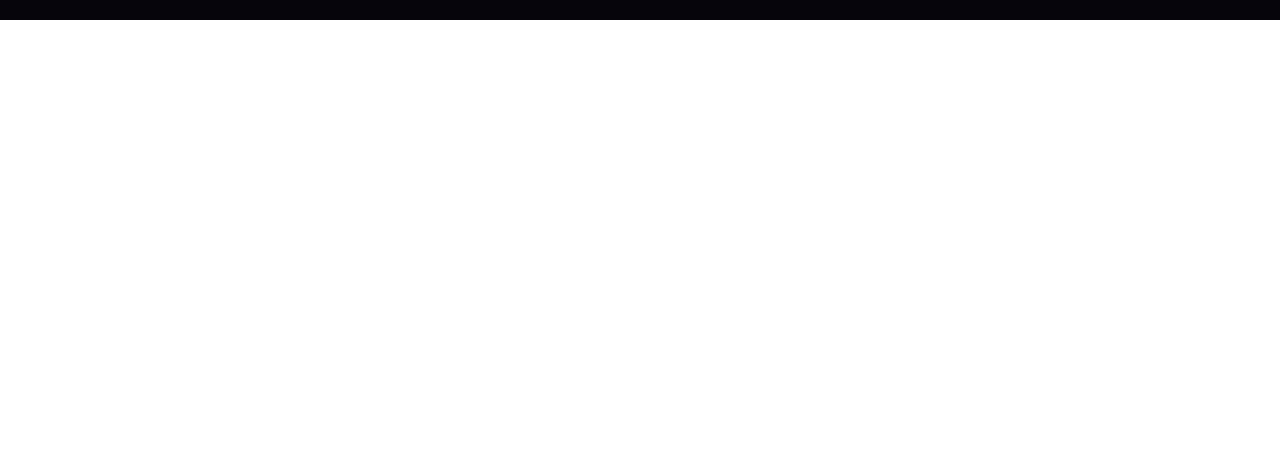
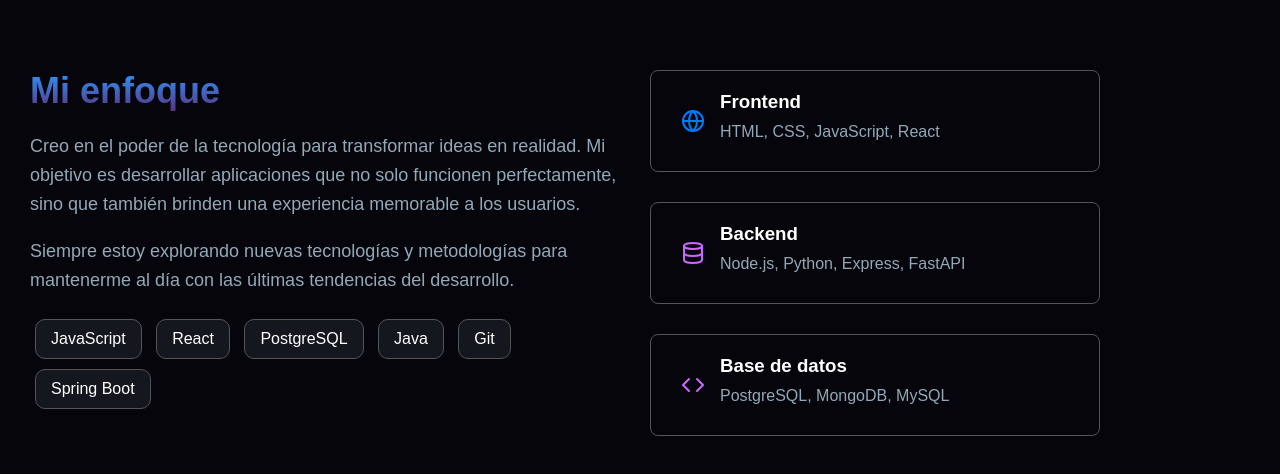
Before and after one commit to andres-brinez/aboutMe, a plain HTML site: page index.html in a window 1280 px wide. Shown: the part 1028-1502 px from the top of the page. Before the commit the page ends 1048 px from the top, so only its background shows below. Drawn offline with Linux system fonts and the light colour scheme.

Commit message:
Se refactoriza el código y se agrega la secccion de skills

```diff
--- a/css/style.css
+++ b/css/style.css
@@ -11,6 +11,7 @@
 
 body {
     font-family: 'Poppins', sans-serif;
+    background-color: var(--background-color);
 }
 
 .hero {
@@ -25,7 +26,6 @@ body {
     text-align: center;
     padding: 15px 0px;
     position: relative;
-    /* Para el posicionamiento del overlay */
 
 }
 
@@ -36,9 +36,7 @@ body {
     right: 0;
     bottom: 0;
     background: rgba(0, 0, 0, 0.7);
-    /* Fondo negro semi-transparente más oscuro */
     z-index: 1;
-    /* Asegura que el overlay esté por encima de la imagen de fondo */
 }
 
 
@@ -53,7 +51,6 @@ body {
 
 .text-primary {
     color: #007BFF;
-    /* Azul */
     margin-left: 15px;
 }
 
@@ -97,7 +94,6 @@ body {
 .description {
     font-size: 25px;
     margin-bottom: 40px;
-    /* Asegura que la descripción esté por encima del overlay */
     z-index: 2;
     position: relative;
     color:#4d5560 ;
@@ -116,9 +112,7 @@ body {
     font-weight: 500px;
     transition: all 0.3s ease;
     position: relative;
-    /* Para el apilamiento */
     z-index: 2;
-    /* Asegura que los botones estén por encima del overlay */
 }
 
 .btn-primary {
@@ -136,16 +130,15 @@ body {
 .btn-primary:hover,
 .btn-secondary:hover {
     box-shadow: 0 0 10px rgba(0, 123, 255, 0.5);
-    /* Efecto de sombra azul */
 }
 
 .social-media {
     z-index: 2;
     position: relative;
-    display: flex; /* Utiliza flexbox para alinear los íconos */
-    justify-content: center; /* Centra los íconos horizontalmente */
-    gap: 20px; /* Espaciado entre los íconos */
-    margin-top: 30px; /* Margen superior para separar de otros elementos */
+    display: flex;
+    justify-content: center;
+    gap: 20px;
+    margin-top: 30px;
 }
 .social-media a {
     margin: 0 10px;
@@ -155,14 +148,14 @@ body {
 }
 
 .social-icon {
-    background-color: #07060c; /* Fondo del botón */
-    border: 1px solid #59517c; /* Borde gris oscuro */
-    border-radius: 8px; /* Bordes redondeados */
-    padding: 10px; /* Espaciado interno */
-    display: flex; /* Flexbox para centrar el ícono */
-    align-items: center; /* Centra verticalmente */
-    justify-content: center; /* Centra horizontalmente */
-    transition: transform 0.3s; /* Efecto de transición para el hover */
+    background-color: #07060c;
+    border: 1px solid #59517c;
+    border-radius: 8px;
+    padding: 10px;
+    display: flex;
+    align-items: center;
+    justify-content: center;
+    transition: transform 0.3s;
 }
 
 .social-media a:hover {
@@ -173,17 +166,87 @@ body {
 
 .about-me {
     background-color: var(--background-color);
-    text-align: center; /* Centra el contenido */
-    padding: 50px 20px; /* Margen superior e inferior */
+    text-align: center;
+    padding: 50px 20px;
 }
 .about-me h2 {
-    font-size: 36px; /* Tamaño del subtítulo */
-    margin-bottom: 20px; /* Espaciado inferior */
+    font-size: 36px;
+    margin-bottom: 20px;
 }
 .about-description {
     color: var(--colorText);
-    font-size: 18px; /* Tamaño del párrafo */
-    line-height: 1.6; /* Espaciado entre líneas */
-    max-width: 800px; /* Ancho máximo para el párrafo */
-    margin: 0 auto; /* Centra el párrafo */
+    font-size: 18px;
+    line-height: 1.6;
+    max-width: 800px;
+    margin: 0 auto;
 }
+
+.skills {
+    display: flex;
+    justify-content: space-between;
+    margin: 50px 20px;
+}
+.skills-column {
+    flex: 1;
+    margin: 0 10px;
+}
+.skills-column h2 {
+    font-size: 36px;
+    margin-bottom: 20px;
+}
+
+.skills-column> p {
+    color: var(--colorText);
+    font-size: 18px;
+    line-height: 1.6;
+    max-width: 800px;
+    margin: 0 auto;
+}
+.skill-buttons {
+    margin-top: 20px;
+}
+.skill-button {
+    display: inline-block;
+    background-color: #15171e;
+    color: #ffffff;
+    border: 1px solid #555;
+    border-radius: 10px;
+    padding: 10px 15px;
+    margin: 5px;
+    transition: transform 0.3s, box-shadow 0.3s;
+}
+.skill-button:hover {
+    transform: translateY(-3px);
+    box-shadow: 0 4px 10px rgba(1, 173, 255, 0.5);
+}
+
+.skills-column .skill-box {
+
+    border: 1px solid #555;
+    border-radius: 8px;
+    padding: 20px 30px;
+    margin-bottom: 30px;
+    transition: transform 0.3s, box-shadow 0.3s;
+    width: 75%;
+
+}
+
+.skill-content{
+    display: flex;
+    align-items: center;
+}
+.skills-column .skill-box:hover {
+    transform: translateY(-3px);
+    box-shadow: 0 4px 10px rgba(1, 173, 255, 0.5);
+}
+.skills-column .skill-text {
+    margin-left: 15px;
+}
+.skills-column .skill-text h3 {
+    margin-bottom: 10px ;
+    color: #ffffff;
+}
+.skills-column .skill-text p {
+    margin-bottom: 10px;
+    color: #93a9b7;
+}
--- a/index.html
+++ b/index.html
@@ -60,12 +60,84 @@
             </a>
         </nav>
     </header>
-<section class="about-me">
-    <h2 class="gradient-text">Sobre mí</h2>
-    <p class="about-description">
-        Soy un desarrollador full stack apasionado por crear soluciones tecnológicas innovadoras. Con experiencia en el desarrollo de aplicaciones web, me especializo en crear experiencias de usuario excepcionales y sistemas robustos.
-    </p>
-</section>
+    <section class="about-me">
+        <h2 class="gradient-text">Sobre mí</h2>
+        <p class="about-description">
+            Soy un desarrollador full stack apasionado por crear soluciones tecnológicas innovadoras. Con experiencia en
+            el desarrollo de aplicaciones web, me especializo en crear experiencias de usuario excepcionales y sistemas
+            robustos.
+        </p>
+    </section>
+    <section class="skills">
+        <article class="skills-column">
+            <h2 class="gradient-text">Mi enfoque</h2>
+
+            <p>
+                Creo en el poder de la tecnología para transformar ideas en realidad. Mi objetivo es desarrollar
+                aplicaciones que no solo funcionen perfectamente, sino que también brinden una experiencia memorable a
+                los usuarios.
+            </p>
+            <br>
+            <p>
+                Siempre estoy explorando nuevas tecnologías y metodologías para mantenerme al día con las últimas
+                tendencias del desarrollo.
+            </p>
+            <div class="skill-buttons">
+                <span class="skill-button">JavaScript</span>
+                <span class="skill-button">React</span>
+                <span class="skill-button">PostgreSQL</span>
+                <span class="skill-button">Java</span>
+                <span class="skill-button">Git</span>
+                <span class="skill-button">Spring Boot</span>
+            </div>
+        </article>
+        <div class="skills-column">
+            <article class="skill-box">
+                <div class="skill-content">
+                    <svg xmlns="http://www.w3.org/2000/svg" width="24" height="24" viewBox="0 0 24 24" fill="none"
+                        stroke="#007BFF" stroke-width="2" stroke-linecap="round" stroke-linejoin="round"
+                        class="lucide lucide-globe w-6 h-6">
+                        <circle cx="12" cy="12" r="10"></circle>
+                        <path d="M12 2a14.5 14.5 0 0 0 0 20 14.5 14.5 0 0 0 0-20"></path>
+                        <path d="M2 12h20"></path>
+                    </svg>
+                    <div class="skill-text">
+                        <h3>Frontend</h3>
+                        <p>HTML, CSS, JavaScript, React</p>
+                    </div>
+                </div>
+            </article>
+            <article class="skill-box">
+                <div class="skill-content">
+                    <svg xmlns="http://www.w3.org/2000/svg" width="24" height="24" viewBox="0 0 24 24" fill="none"
+                        stroke="#cc66ff" stroke-width="2" stroke-linecap="round" stroke-linejoin="round"
+                        class="lucide lucide-database w-6 h-6">
+                        <ellipse cx="12" cy="5" rx="9" ry="3"></ellipse>
+                        <path d="M3 5V19A9 3 0 0 0 21 19V5"></path>
+                        <path d="M3 12A9 3 0 0 0 21 12"></path>
+                    </svg>
+                    <div class="skill-text">
+                        <h3>Backend</h3>
+                        <p>Node.js, Python, Express, FastAPI</p>
+                    </div>
+                </div>
+            </article>
+            <article class="skill-box">
+                <div class="skill-content">
+                    <svg xmlns="http://www.w3.org/2000/svg" width="24" height="24" viewBox="0 0 24 24" fill="none"
+                        stroke="#cc66ff" stroke-width="2" stroke-linecap="round" stroke-linejoin="round"
+                        class="lucide lucide-code w-6 h-6">
+                        <polyline points="16 18 22 12 16 6"></polyline>
+                        <polyline points="8 6 2 12 8 18"></polyline>
+                    </svg>
+                    <div class="skill-text">
+                        <h3>Base de datos</h3>
+                        <p>PostgreSQL, MongoDB, MySQL</p>
+                    </div>
+                </div>
+            </article>
+        </div>
+    </section>
 
 </body>
 
```
